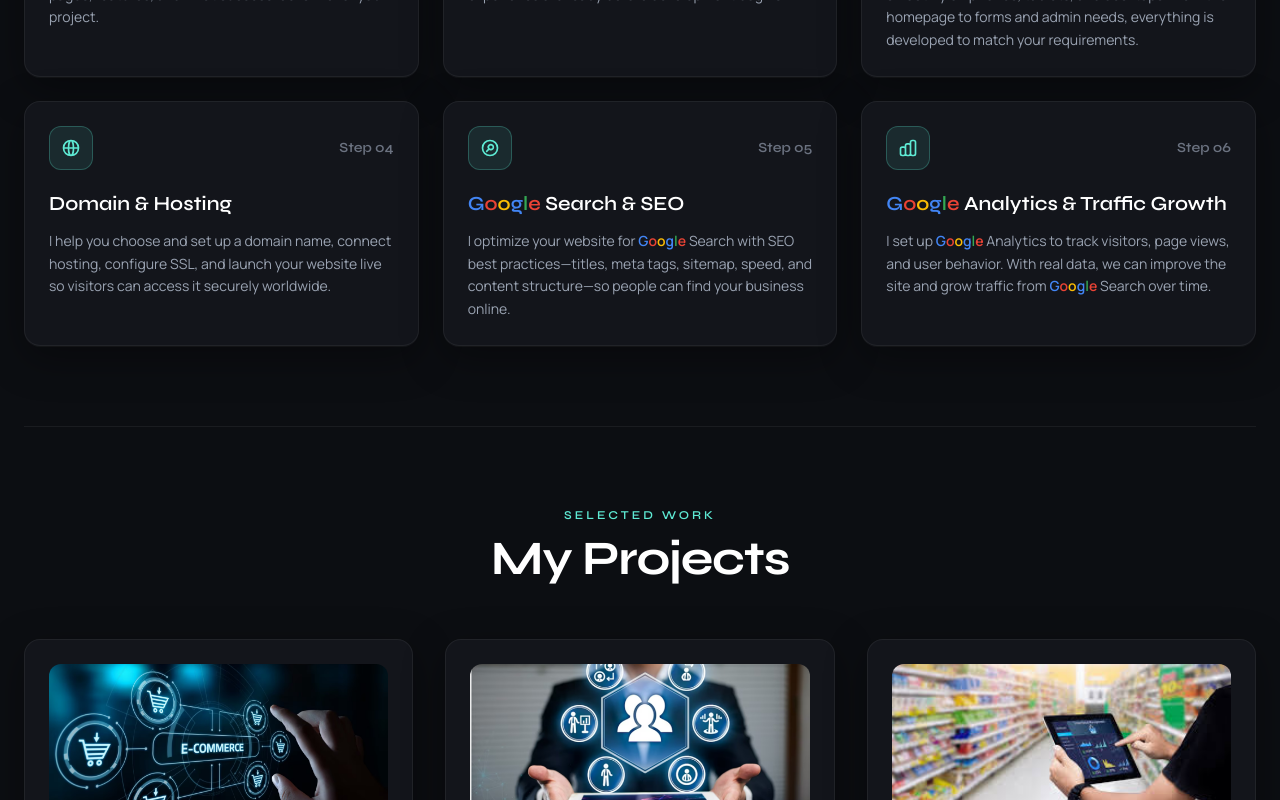
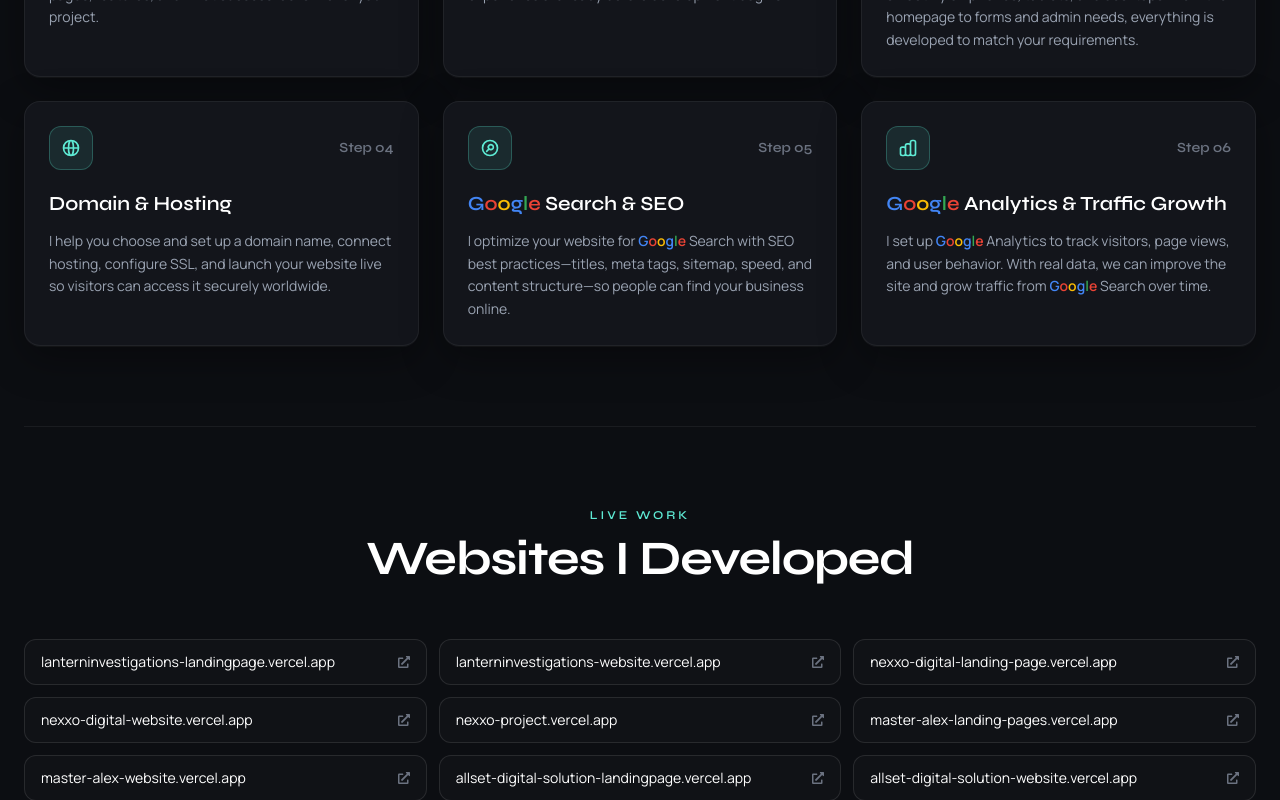
Before and after one commit to Naseef-Nusky/Portfolio, a React (Create React App) app: page / in a window 1280 px wide. Shown: the part 2000-2800 px from the top of the page. Built offline with nearby package versions, Linux system fonts and the light colour scheme.

Commit message:
websites updates

```diff
--- a/src/App.js
+++ b/src/App.js
@@ -7,6 +7,7 @@
 import Projects from "./components/projects/Projects";
 import Resume from "./components/resume/Resume";
 import Services from "./components/services/Services";
+import Websites from "./components/websites/Websites";
 import WhatsAppFloat from "./components/WhatsAppFloat";
 // import Testimonial from "./components/tesimonial/Testimonial";
 
@@ -21,6 +22,7 @@
           <Banner />
           <Features />
           <Services />
+          <Websites />
           <Projects />
           <Resume />
           {/* <Testimonial /> */}
--- /dev/null
+++ b/src/components/websites/Websites.js
@@ -0,0 +1,33 @@
+import React from "react";
+import { FaExternalLinkAlt } from "react-icons/fa";
+import Title from "../layouts/Title";
+import { websitesData } from "../../data/websites";
+
+const Websites = () => {
+  return (
+    <section id="websites" className="w-full section-pad section-line">
+      <div className="flex justify-center items-center text-center">
+        <Title title="Live work" des="Websites I Developed" />
+      </div>
+
+      <div className="grid grid-cols-1 mdl:grid-cols-2 xl:grid-cols-3 gap-2 sm:gap-3">
+        {websitesData.map((site) => (
+          <a
+            key={site.url}
+            href={site.url}
+            target="_blank"
+            rel="noopener noreferrer"
+            className="flex items-center justify-between gap-3 px-3 sm:px-4 py-3 rounded-xl border border-white/10 bg-white/[0.02] hover:border-designColor/40 hover:text-designColor transition-colors duration-200 min-w-0"
+          >
+            <span className="text-xs sm:text-sm text-white truncate">
+              {site.url.replace(/^https?:\/\//, "")}
+            </span>
+            <FaExternalLinkAlt className="shrink-0 text-xs text-gray-500" />
+          </a>
+        ))}
+      </div>
+    </section>
+  );
+};
+
+export default Websites;
--- a/src/constants/index.js
+++ b/src/constants/index.js
@@ -13,6 +13,11 @@
     _id: 1007,
     title: "Services",
     link: "services",
+  },
+  {
+    _id: 1008,
+    title: "Websites",
+    link: "websites",
   },
   {
     _id: 1003,
--- /dev/null
+++ b/src/data/websites.js
@@ -0,0 +1,122 @@
+export const websitesData = [
+  {
+    title: "Lantern Investigations Landing",
+    url: "https://lanterninvestigations-landingpage.vercel.app",
+    des: "Landing page for Lantern Investigations with terms and lead-focused layout.",
+  },
+  {
+    title: "Lantern Investigations Website",
+    url: "https://lanterninvestigations-website.vercel.app",
+    des: "Full company website for Lantern Investigations.",
+  },
+  {
+    title: "Nexxo Digital Landing Page",
+    url: "https://nexxo-digital-landing-page.vercel.app",
+    des: "Marketing landing page for Nexxo Digital.",
+  },
+  {
+    title: "Nexxo Digital Website",
+    url: "https://nexxo-digital-website.vercel.app",
+    des: "Complete business website for Nexxo Digital.",
+  },
+  {
+    title: "Nexxo Project",
+    url: "https://nexxo-project.vercel.app",
+    des: "Nexxo Global Limited project website.",
+  },
+  {
+    title: "Master Alex Landing Pages",
+    url: "https://master-alex-landing-pages.vercel.app",
+    des: "Landing pages with thank-you flow for Master Alex.",
+  },
+  {
+    title: "Master Alex Website",
+    url: "https://master-alex-website.vercel.app",
+    des: "Main Master Alex business website.",
+  },
+  {
+    title: "Allset Digital Landing Page",
+    url: "https://allset-digital-solution-landingpage.vercel.app",
+    des: "Landing page for Allset Digital Solution.",
+  },
+  {
+    title: "Allset Digital Website",
+    url: "https://allset-digital-solution-website.vercel.app",
+    des: "Full website for Allset Digital Solution.",
+  },
+  {
+    title: "Cleaning Services Website",
+    url: "https://cleaning-services-website-drab.vercel.app",
+    des: "Business website for cleaning services.",
+  },
+  {
+    title: "Cleaning Services Landing Page",
+    url: "https://cleaning-services-landingpage.vercel.app",
+    des: "Conversion-focused landing page for cleaning services.",
+  },
+  {
+    title: "Space Frog Media Website",
+    url: "https://space-frog-media-website.vercel.app",
+    des: "Media company website with form validation.",
+  },
+  {
+    title: "Cooper Investigations Website",
+    url: "https://cooper-investigations-website.vercel.app",
+    des: "Investigations company website with contact form.",
+  },
+  {
+    title: "Henderson Thomas Investigations",
+    url: "https://hendersonthomasinvestigationsuk.vercel.app",
+    des: "UK investigations landing page (hendersonthomasinvestigations.uk).",
+  },
+  {
+    title: "Henderson Thomas Website V2",
+    url: "https://henderson-thomas-investigations-web.vercel.app",
+    des: "Improved website with routing fixes, 404 page, and better UX.",
+  },
+  {
+    title: "Henderson Thomas Landing V2",
+    url: "https://henderson-thomas-investigations-lan.vercel.app",
+    des: "Updated landing page with inline form validation.",
+  },
+  {
+    title: "Malton Wealth Recovery Landing",
+    url: "https://malton-wealth-recovery-landingpage.vercel.app",
+    des: "Landing page for Malton Wealth Recovery.",
+  },
+  {
+    title: "Malton Wealth Recovery Website",
+    url: "https://malton-wealth-recovery-website.vercel.app",
+    des: "Full website for Malton Wealth Recovery.",
+  },
+  {
+    title: "Dortons Whisky Club",
+    url: "https://dortons-whisky-club.vercel.app",
+    des: "Whisky club website.",
+  },
+  {
+    title: "Soulmate Frontend",
+    url: "https://soulmate-frontend-kappa.vercel.app",
+    des: "Frontend web app with iOS-focused updates.",
+  },
+  {
+    title: "Accident Man Website",
+    url: "https://accident-man-website.vercel.app",
+    des: "Service website with SEO files and routing fixes.",
+  },
+  {
+    title: "Rosewood Investigations",
+    url: "https://rosewood-investigations.vercel.app",
+    des: "Investigations brand site with logo and favicon updates.",
+  },
+  {
+    title: "Rosewood Investigations Website",
+    url: "https://rosewood-investigations-website.vercel.app",
+    des: "Full Rosewood Investigations website with policy pages.",
+  },
+  {
+    title: "UK Website",
+    url: "https://uk-website-zeta.vercel.app",
+    des: "UK business website with CMS configuration.",
+  },
+];
```
